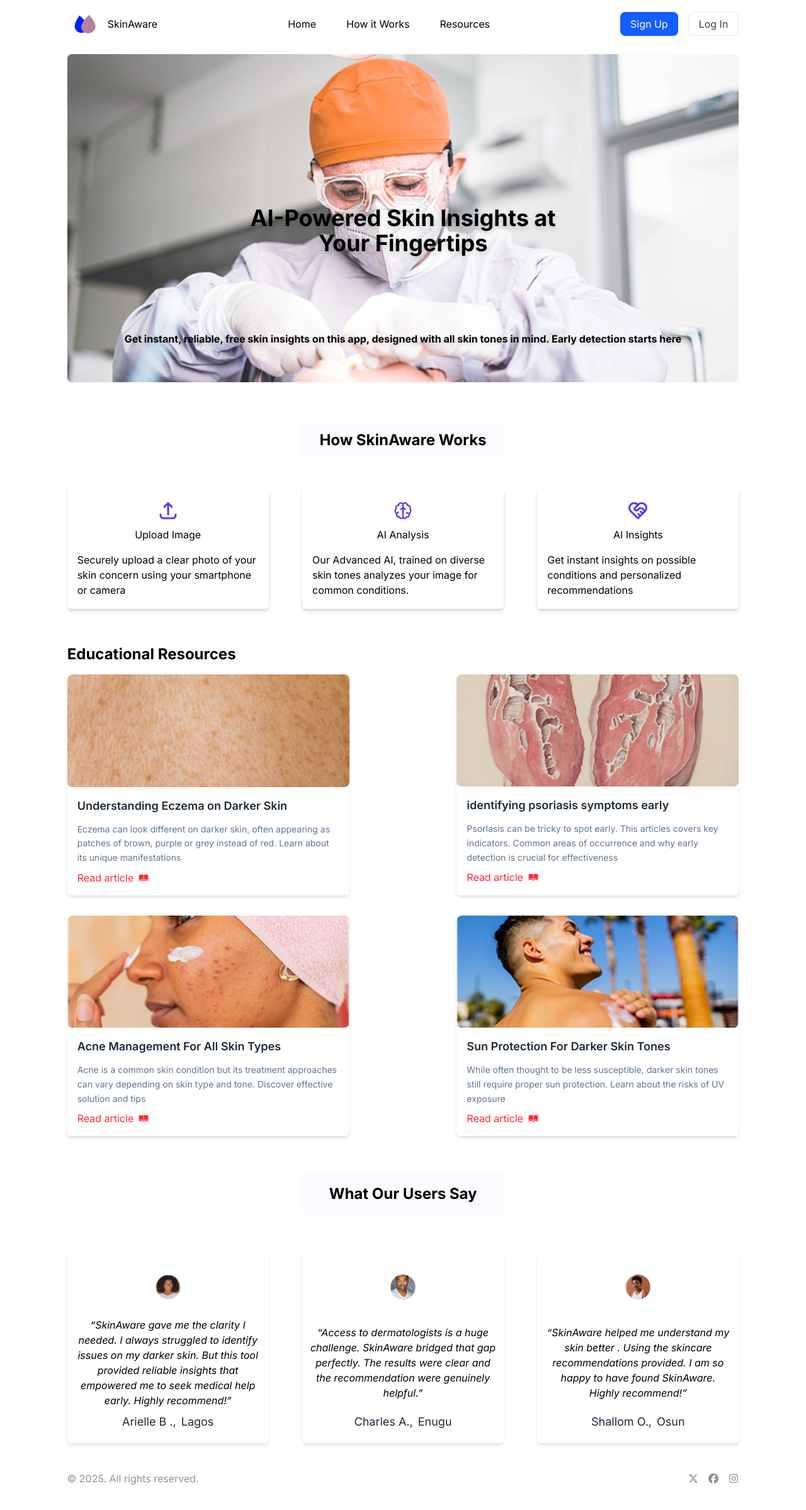
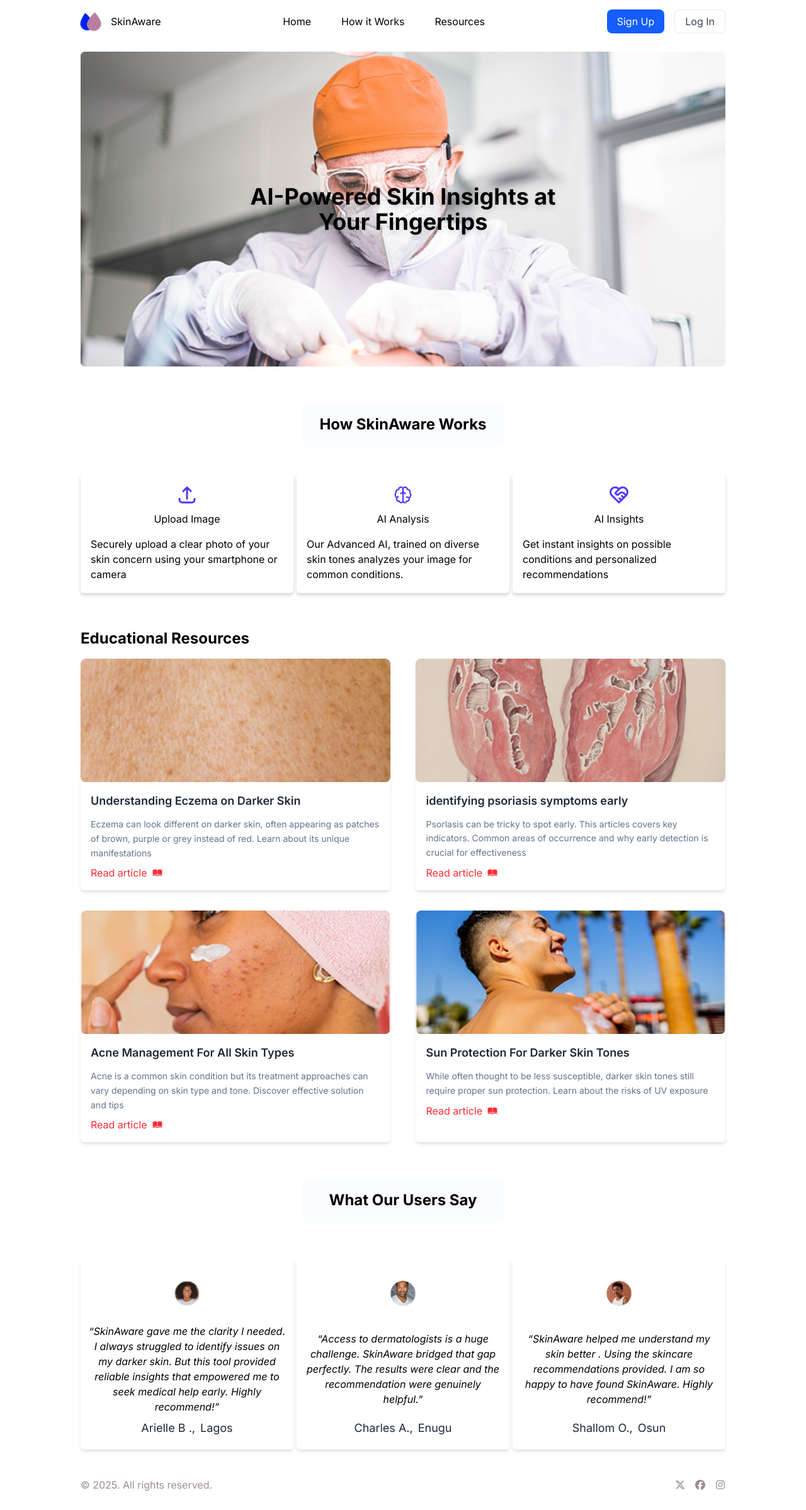
Before and after one commit to chrisbanya/SkinAware, a React (Vite) app: page / in a window 1280 px wide. Shown: the whole page at 63% size. Built offline with nearby package versions, Linux system fonts and the light colour scheme.

Commit message:
made responsive

```diff
--- a/src/UI/Footer.jsx
+++ b/src/UI/Footer.jsx
@@ -9,15 +9,15 @@ export const Footer = () => {
         <p className="">© {new Date().getFullYear()}. All rights reserved.</p>
       </div>
       <div className="flex space-x-4">
-        <div className="hover:text-black hover:scale-125 transition-colors duration-300">
+        <a href="#" className="hover:text-black hover:scale-125 transition-colors duration-300">
           <FaXTwitter />
-        </div>
-        <div>
+        </a>
+        <a href="#">
           <FaFacebook className="hover:text-blue-600 hover:scale-125 transition-colors duration-300" />
-        </div>
-        <div>
+        </a>
+        <a href="#">
           <FaInstagram className="hover:text-pink-500 hover:scale-125 transition-colors duration-300" />
-        </div>
+        </a>
       </div>
     </footer>
   );
--- a/src/UI/HeroSection.jsx
+++ b/src/UI/HeroSection.jsx
@@ -1,19 +1,23 @@
 export const HeroSection = () => {
   return (
-    <div className="w-5/6 mx-auto relative">
+    <div className="w-11/12 lg:w-10/12 max-w-screen-lg mx-auto relative mt-3.5">
       <img
-        src="/public/heroSkinAware.png"
+        src="/heroSkinAware.png"
         alt="Hero Image"
-        className="w-full h-auto mt-3.5"
+        loading="lazy"
+        className="w-full h-auto"
       />
-      <div className="absolute inset-0 flex flex-col items-center justify-center text-center px-4  ">
-        <h1 className="text-4xl font-bold drop-shadow-lg mb-30 mt-46">
+      <div className="absolute top-1/2 inset-x-0 text-center px-4 transform -translate-y-1/2 ">
+        <h1 className="text-center text-sm md:text-4xl font-bold drop-shadow-lg">
           AI-Powered Skin Insights at <br /> Your Fingertips
         </h1>
-        <p className="text-md font-bold  drop-shadow-md  ">
+        {/* <p
+          className="text-center text-base drop-shadow-md"
+          // className="text-xs md:text-lg  drop-shadow-md  "
+        >
           Get instant, reliable, free skin insights on this app, designed with
           all skin tones in mind. Early detection starts here
-        </p>
+        </p> */}
       </div>
     </div>
   );
--- a/src/UI/Logo.jsx
+++ b/src/UI/Logo.jsx
@@ -1,26 +1,28 @@
 const Logo = () => {
   return (
-    <div className="relative" style={{ width: "48px", height: "68px" }}>
+    <div className="relative " style={{ width: "48px", height: "68px" }}>
       <img
-        src="/public/WaterBlue.png"
+        src="/WaterBlue.png"
         alt="Water droplet blue"
+        loading="lazy"
         class="absolute transform rotate-[11deg]"
         style={{
           width: "43px",
           height: "47px",
           top: "12px",
-          left: "0px",
+          left: "-12px",
         }}
       />
       <img
-        src="/public/WaterRed.png"
+        src="/WaterRed.png"
         alt="water droplet red"
+        loading="lazy"
         class="absolute transform -rotate-[10deg]"
         style={{
           width: '43px',
           height: '47px',
           top: '12px',
-          left: '12px'
+          left: '0px'
         }}
       />
     </div>
--- a/src/UI/NavBar.jsx
+++ b/src/UI/NavBar.jsx
@@ -1,5 +1,7 @@
 import { useRef, useEffect, useState } from "react";
 import Logo from "./Logo";
+import { GiHamburgerMenu } from "react-icons/gi";
+import { MdOutlineClose } from "react-icons/md";
 
 export const NavBar = () => {
   const [isMobileMenuOpen, setIsMobileMenuOpen] = useState(false);
@@ -24,18 +26,37 @@ export const NavBar = () => {
 
   return (
     <>
-      <header className="sticky w-full top-0 z-50 bg-white mt-1 ">
-        <nav className="flex justify-between items-center w-5/6 mx-auto ">
-          <div className="flex items-center space-x-4">
+      <header className="sticky w-full top-0 z-50 bg-white">
+        <nav className="flex justify-between items-center mx-auto w-11/12 lg:w-10/12 max-w-screen-lg">
+          <div className="flex items-center -space-x-3 sm:space-x-[unset]">
             <Logo />
-            <a href="#">SkinAware</a>
+            <a className="" href="#">
+              SkinAware
+            </a>
+          </div>
+          {/* Auth buttons mobile */}
+          <div className="md:hidden  ">
+            <div className="flex space-x-2 md:hidden  ">
+              <button className="bg-blue-600 text-white text-center rounded-lg px-2 py-1.5">
+                <a href="#">Sign Up</a>
+              </button>
+              <button className=" text-gray-700 border-gray-200 border-1 text-center rounded-lg px-2 py-1.5">
+                <a href="#" className="text-bold">
+                  Log In
+                </a>
+              </button>
+            </div>
           </div>
           <button
             className="md:hidden"
             ref={buttonRef}
             onClick={() => setIsMobileMenuOpen(!isMobileMenuOpen)}
           >
-            menu
+            {isMobileMenuOpen ? (
+              <MdOutlineClose className="text-2xl text-[#9A9090]" />
+            ) : (
+              <GiHamburgerMenu className="text-2xl text-[#9A9090]" />
+            )}
           </button>
 
           {/* Desktop Screen Menu */}
@@ -47,7 +68,7 @@ export const NavBar = () => {
               </a>
             </li>
             <li>
-              <a href="#" className=" hover:text-gray-800">
+              <a href="#" className="hover:text-gray-800 ">
                 How it Works
               </a>
             </li>
@@ -68,26 +89,34 @@ export const NavBar = () => {
             </button>
           </div>
         </nav>
+
+        {/* mobile menu dropdown */}
+
         {isMobileMenuOpen && (
           <ul
             ref={menuRef}
-            className="md:hidden flex flex-col items-center w-full  space-y-4  p-4 border border-gray-700 bg-gray-100"
+            className="fixed z-50 md:hidden flex flex-col items-center w-full space-y-4 p-4 bg-white"
           >
-            <li>
+            <li className="border-b hover:scale-110 transition-transform duration-300">
               <a href="#">Home</a>
             </li>
-            <li>
+
+            <li className="border-b hover:scale-110 transition-transform duration-300">
               <a href="#">How it Works</a>
             </li>
-            <li>
+
+            <li className="border-b hover:scale-110 transition-transform duration-300">
               <a href="#">Resources</a>
             </li>
-            <button>
+
+            <button className="border-b hover:scale-110 transition-transform duration-300">
               <a href="#">Login</a>
             </button>
-            <button>
+
+            <button className="border-b hover:scale-110 transition-transform duration-300">
               <a href="#">SignUp</a>
             </button>
+            <div className="w-1/2 border-b-4 border-b-[#FAFCFF]"></div>
           </ul>
         )}
       </header>
--- a/src/UI/TestimonialSection.jsx
+++ b/src/UI/TestimonialSection.jsx
@@ -5,7 +5,7 @@ const data = [
     state: "Lagos",
     remark:
       "SkinAware gave me the clarity I needed. I always struggled to identify issues on my darker skin. But this tool provided reliable insights that empowered me to seek medical help early. Highly recommend!",
-    image: "/public/arrielleTestimonial.png",
+    image: "/arrielleTestimonial.png",
   },
   {
     id: 2,
@@ -13,7 +13,7 @@ const data = [
     state: "Enugu",
     remark:
       "Access to dermatologists is a huge challenge. SkinAware bridged that gap perfectly. The results were clear and the recommendation were genuinely helpful.",
-    image: "/public/charlesTestimonial.png",
+    image: "/charlesTestimonial.png",
   },
   {
     id: 3,
@@ -21,22 +21,23 @@ const data = [
     state: "Osun",
     remark:
       "SkinAware helped me understand my skin better . Using the skincare recommendations provided. I am so happy to have found SkinAware. Highly recommend!",
-    image: "/public/shallomTestimonial.png",
+    image: "/shallomTestimonial.png",
   },
 ];
 
 export const TestimonialSection = () => {
   return (
-    <div className="flex flex-wrap justify-between">
+    <div className="flex flex-wrap justify-center md:justify-between ">
       {data.map(({ id, name, state, remark, image }) => (
         <div
           key={id}
-          className="flex flex-col justify-between   w-xs py-5 px-3 mt-4 mb-4  rounded-md shadow-md overflow-hidden "
+          className="flex flex-col justify-between w-xs sm:w-[48%] md:w-[33%] py-5 px-3 mt-4 mb-4  rounded-md shadow-md overflow-hidden "
         >
           <div className="flex items-center justify-center  gap-4 p-4">
             <img
               src={image}
               alt={name}
+              loading="lazy"
               className="w-10 h-10 object-cover rounded-full"
             />
           </div>
--- a/src/components/EdResourcePreView.jsx
+++ b/src/components/EdResourcePreView.jsx
@@ -6,7 +6,7 @@ const data = [
     title: "Understanding Eczema on Darker Skin",
     description:
       "Eczema can look different on darker skin, often appearing as patches of brown, purple or grey instead of red. Learn about its unique manifestations",
-    image: "/public/eczema.png",
+    image: "/eczema.png",
     iconName: "Read article",
     icon: <GiOpenBook />,
   },
@@ -15,7 +15,7 @@ const data = [
     title: "identifying psoriasis symptoms early",
     description:
       "Psorlasis can be tricky to spot early. This articles covers key indicators. Common areas of occurrence and why early detection is crucial for effectiveness",
-    image: "/public/psoriasis.png",
+    image: "/psoriasis.png",
     iconName: "Read article",
     icon: <GiOpenBook />,
   },
@@ -24,7 +24,7 @@ const data = [
     title: "Acne Management For All Skin Types",
     description:
       "Acne is a common skin condition but its treatment approaches can vary depending on skin type and tone. Discover effective solution and tips ",
-    image: "/public/acneMgt.png",
+    image: "/acneMgt.png",
     iconName: "Read article",
     icon: <GiOpenBook />,
   },
@@ -33,24 +33,25 @@ const data = [
     title: "Sun Protection For Darker Skin Tones",
     description:
       "While often thought to be less susceptible, darker skin tones still require proper sun protection. Learn about the risks of UV exposure",
-    image: "/public/sunscreenProctection.png",
+    image: "/sunscreenProctection.png",
     iconName: "Read article",
     icon: <GiOpenBook />,
   },
 ];
 export const EdResourcePreView = () => {
   return (
-    <div className=" flex flex-wrap justify-between">
+    <div className="flex flex-wrap justify-between">
       {data.map((item) => (
         <div
           key={item.id}
-          className=" w-md mt-4 mb-4 rounded-md shadow-md overflow-hidden hover:scale-110 transition-transform duration-300 hover:shadow-lg"
+          className="w-sm sm:w-xs md:w-[48%] mt-4 mb-4 rounded-md shadow-md overflow-hidden hover:scale-110 transition-transform duration-300 hover:shadow-lg"
         >
-          <div>
+          <div className="">
             <div>
               <img
                 src={item.image}
                 alt={item.title}
+                loading="lazy"
                 className="w-full h-full object-cover rounded-lg "
               />
             </div>
--- a/src/pages/LandingPage.jsx
+++ b/src/pages/LandingPage.jsx
@@ -9,18 +9,18 @@ import Footer from "../UI/Footer";
 
 export const LandingPage = () => {
   return (
-    <div>
+    <div >
       <NavBar />
       <HeroSection />
-      <div className="mt-14 mb-10 w-full">
+      <div className="mt-7 md:mt-14 mb-10 w-full">
         <div className="flex justify-center items-center h-18 w-80 mx-auto rounded-lg bg-[#FAFCFF]">
           <h2 className="text-[#1D1A1A]-700 font-bold text-2xl">
             How SkinAware Works
           </h2>
         </div>
-        <div className="flex flex-wrap justify-between w-5/6  items-center mx-auto mt-10">
+        <div className="w-11/12 lg:w-10/12 max-w-screen-lg flex flex-wrap justify-center md:justify-between items-center mx-auto mt-10">
           {/* redundant styles, group under a directive later */}
-          <div className="h-48 w-xs flex flex-col justify-center items-center gap-4 rounded-md shadow-md shadow-neutral-300">
+          <div className="h-48 w-xs sm:w-[48%] md:w-[33%]  flex flex-col justify-center items-center gap-4 rounded-md shadow-md shadow-neutral-300">
             <div className="flex flex-col justify-center items-center gap-2">
               <HiOutlineUpload className="text-4xl text-indigo-600" />
               <p>Upload Image</p>
@@ -31,7 +31,7 @@ export const LandingPage = () => {
             </p>
           </div>
 
-          <div className="h-48 w-xs flex flex-col justify-center items-center gap-4 rounded-md shadow-md shadow-neutral-300">
+          <div className="h-48 w-xs sm:w-[48%] md:w-[33%] flex flex-col justify-center items-center gap-4 rounded-md shadow-md shadow-neutral-300">
             <div className="flex flex-col justify-center items-center gap-2">
               <LiaBrainSolid className="text-4xl text-indigo-600" />
               <p>AI Analysis</p>
@@ -42,7 +42,7 @@ export const LandingPage = () => {
             </p>
           </div>
 
-          <div className="h-48 w-xs flex flex-col justify-center items-center gap-4 rounded-md shadow-md shadow-neutral-300">
+          <div className="h-48 w-xs sm:w-[48%] md:w-[33%] flex flex-col justify-center items-center gap-4 rounded-md shadow-md shadow-neutral-300">
             <div className="flex flex-col justify-center items-center gap-2">
               <TbHeartHandshake className="text-4xl text-indigo-600" />
               <p>AI Insights</p>
@@ -55,7 +55,7 @@ export const LandingPage = () => {
         </div>
       </div>
       <div className="mt-14 mb-10 w-full">
-        <div className="w-5/6 mx-auto">
+        <div className="w-11/12 lg:w-10/12 max-w-screen-lg mx-auto border-red-500">
           <div className="flex justify-start items-start">
             <h2 className="font-bold text-2xl">Educational Resources</h2>
           </div>
@@ -68,10 +68,10 @@ export const LandingPage = () => {
           What Our Users Say
         </h2>
       </div>
-      <div className="w-5/6 mx-auto">
+      <div className="w-11/12 lg:w-10/12 max-w-screen-lg mx-auto">
         <TestimonialSection />
       </div>
-      <section className="w-5/6 mx-auto py-5">
+      <section className="w-11/12 lg:w-10/12 max-w-screen-lg mx-auto py-5">
         <Footer />
       </section>
     </div>
```
